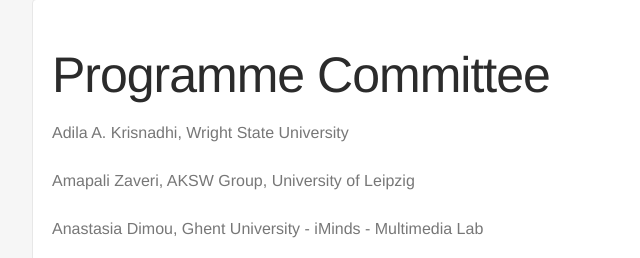
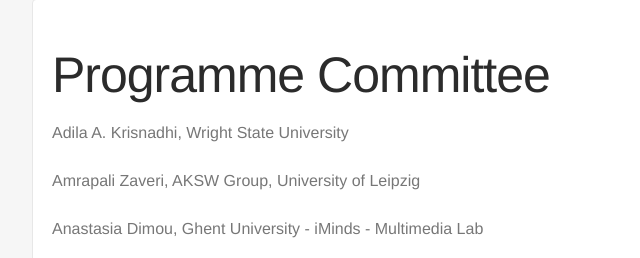
Before and after one commit to recert-ld/recert-ld.github.io, a plain HTML site: page 2015/index.html in a window 1280 px wide. Shown: the part 3211-3469 px from the top of the page, 108-748 px from the left. Drawn offline with nearby package versions, Linux system fonts and the light colour scheme; some packages are replaced by stand-ins of ours.

Commit message:
fixing a typo in a name

```diff
--- a/2015/index.html
+++ b/2015/index.html
@@ -310,7 +310,7 @@
         <h2 class="section-title">Programme Committee</h2>
         <ul>
             <li><p>Adila A. Krisnadhi, Wright State University</p></li>
-            <li><p>Amapali Zaveri, AKSW Group, University of Leipzig</p></li>
+            <li><p>Amrapali Zaveri, AKSW Group, University of Leipzig</p></li>
             <li><p>Anastasia Dimou, Ghent University - iMinds - Multimedia Lab</p></li>
             <li><p>Dimitris Kontokostas, University of Leipzig</p></li>
             <li><p>Jose Emilio Labra Gayo, Universidad de Oviedo</p></li>
```
